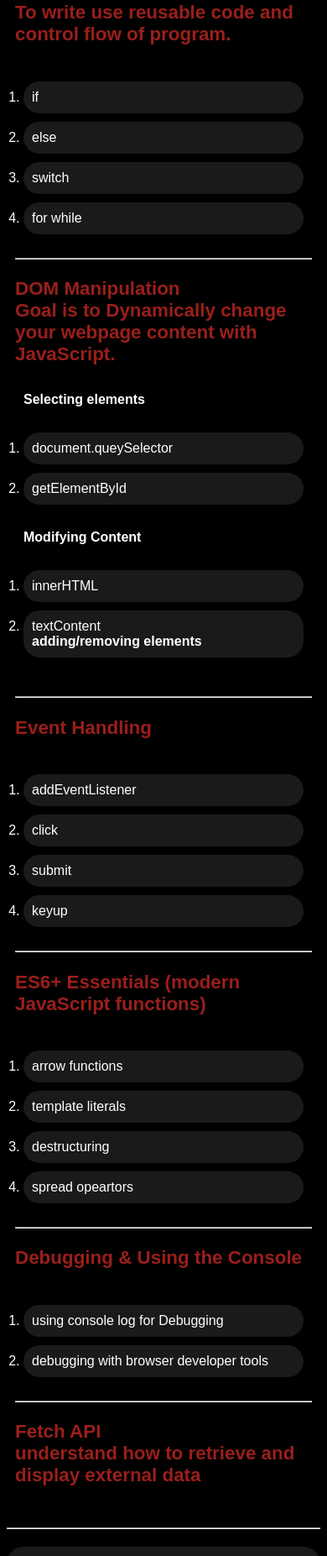
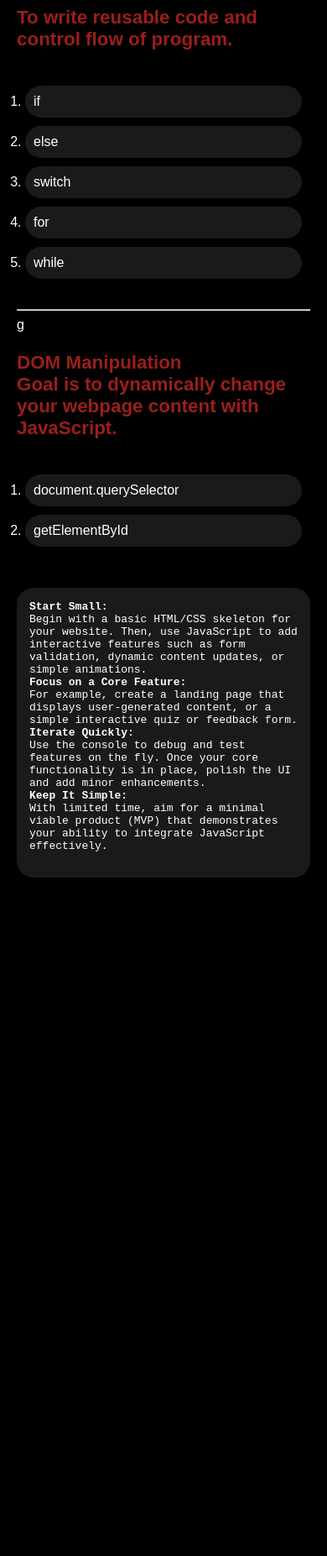
Before and after one commit to Lusifer2602/learning_stuff, a plain HTML site: page SM/js/test.html in a window 390 px wide. Shown: the part 147-2000 px from the top of the page at 84% size. After the commit the page ends 1225 px from the top, so only its background shows below. Drawn offline with Linux system fonts and the light colour scheme; a script that the page names is missing.

Commit message:
bullshit AI code don't check this out

```diff
--- a/SM/js/test.css
+++ b/SM/js/test.css
@@ -2,6 +2,7 @@ body {
     background-color: black;
     color: white;
     font-family: Arial, sans-serif;
+    margin: 20px;
 }
 
 h1 {
--- a/SM/js/test.html
+++ b/SM/js/test.html
@@ -5,44 +5,42 @@
   <meta name="viewport" content="width=device-width, initial-scale=1.0">
   <title>Learning JS</title>
   <script src="test.js"></script>
+  <link rel='stylesheet' href='test.css'>
 </head>
-<link rel='stylesheet'  href='test.css'>
 <body>
   <h1>Anything is fun if you're curious enough.</h1>
-    <!-- Additional content goes here -->
-<ul>
-<p>To write use reusable code and control flow of program.</p>
-    <ol><li>if <li>else <li>switch <li>for while
-    </li></li></li></li></ol>
+
+  <!-- Section 1 -->
+  <div class="section">
+    <p class="toggle">To write reusable code and control flow of program.</p>
+    <ol class="toggle-content">
+      <li>if</li>
+      <li>else</li>
+      <li>switch</li>
+      <li>for</li>
+      <li>while</li>
+    </ol>
+  </div>
   <hr>
-<p>DOM Manipulation <br>Goal is to Dynamically change your webpage content with JavaScript.</p>
-    <ul><b>Selecting elements</b></ul>
-    <ol><li>document.queySelector <li>getElementById</li></li></ol>
-    <ul><b>Modifying Content</b></ul>
-    <ol><li>innerHTML</li><li>textContent <br><b>adding/removing elements</b></li><br></ol>
-    <hr>
-<p>Event Handling</p>
-    <ol><li>addEventListener <li>click <li>submit <li>keyup</li></li></li></li></ol>
-<hr>
-    <p>ES6+ Essentials (modern JavaScript functions)</p>
-    <ol><li>arrow functions <li>template literals <li>destructuring <li>spread opeartors</li></li></li></li></ol>
-<hr>
-    <p>Debugging & Using the Console</p>
-    <ol><li>using console log for Debugging <li>debugging with browser developer tools </li></li></ol>
-<hr>
-    <p>Fetch API <br>understand how to retrieve and display external data</p>
-</ul>
-<hr>
-<pre><b>Start Small:</b>
+  <!-- Section 2 -->
+  <div class="section">g
+    <p class="toggle">DOM Manipulation<br>Goal is to dynamically change your webpage content with JavaScript.</p>
+    <ol class="toggle-content">
+      <li>document.querySelector</li>
+      <li>getElementById</li>
+    </ol>
+  </div>
+  <!-- Add more sections as needed -->
+
+  <pre>
+<b>Start Small:</b>
 Begin with a basic HTML/CSS skeleton for your website. Then, use JavaScript to add interactive features such as form validation, dynamic content updates, or simple animations.
 <b>Focus on a Core Feature:</b>
 For example, create a landing page that displays user-generated content, or a simple interactive quiz or feedback form.
-
 <b>Iterate Quickly:</b>
 Use the console to debug and test features on the fly. Once your core functionality is in place, polish the UI and add minor enhancements.
-
 <b>Keep It Simple:</b>
-limited time, aim for a minimal viable product (MVP) that demonstrates your ability to integrate JavaScript effectively.</pre>
-
+With limited time, aim for a minimal viable product (MVP) that demonstrates your ability to integrate JavaScript effectively.
+  </pre>
 </body>
 </html>
--- a/SM/js/test.js
+++ /dev/null
@@ -1,13 +0,0 @@
-document.addEventListener("DOMContentLoaded", function () {
-    let headings = document.querySelectorAll("p"); // Select all <p> tags
-
-    headings.forEach(heading => {
-        heading.addEventListener("click", function () {
-            let nextOl = this.nextElementSibling; // Get the next sibling <ol>
-
-            if (nextOl && nextOl.tagName === "OL") {
-                nextOl.style.display = nextOl.style.display === "none" ? "block" : "none"; // Toggle display
-            }
-        });
-    });
-});
```
Lines whose indentation alone changed are shown as unchanged.
